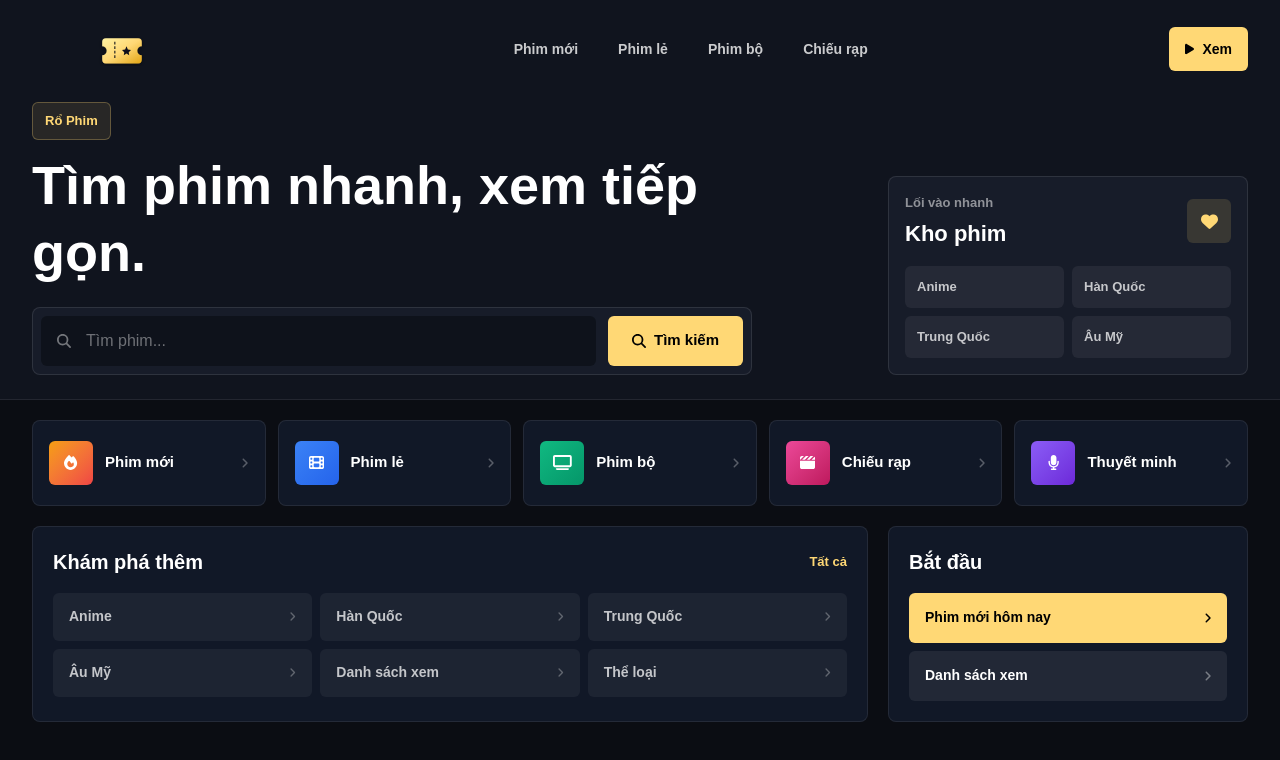
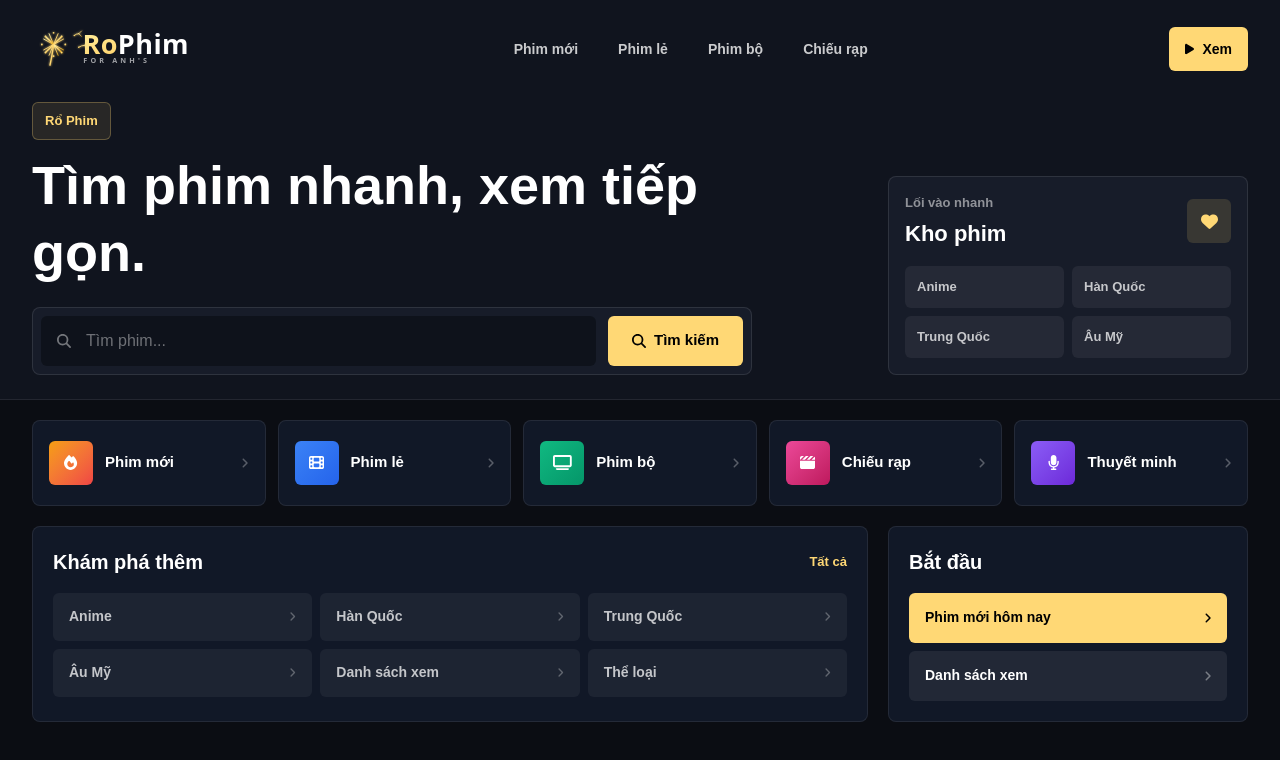
Before and after one commit to FlexDinh/webphimforAnhs, a Next.js app: page / in a window 1280 px wide. Shown: the top 760 px of the page. Built offline with nearby package versions, Linux system fonts and the light colour scheme; no server answers.

Commit message:
style: thiết kế logo mới có hình hoa bồ công anh vàng gold lấp lánh và chữ RoPhim FOR ANH'S

```diff
--- a/src/component/Logo.tsx
+++ b/src/component/Logo.tsx
@@ -17,49 +17,95 @@ export default function Logo({ className = "" }: { className?: string }) {
                         <stop offset="50%" stopColor="#FFD875" />
                         <stop offset="100%" stopColor="#E2A616" />
                     </linearGradient>
-                    <filter id="subtleShadow" x="-10%" y="-10%" width="120%" height="120%">
-                        <feDropShadow dx="0" dy="2" stdDeviation="3" floodOpacity="0.4" />
+                    <filter id="subtleGlow" x="-20%" y="-20%" width="140%" height="140%">
+                        <feGaussianBlur stdDeviation="1.2" result="blur" />
+                        <feComposite in="SourceGraphic" in2="blur" operator="over" />
                     </filter>
                 </defs>
 
-                {/* Centered Minimalist Ticket Icon */}
-                <g filter="url(#subtleShadow)" transform="translate(70, 0)">
-                    {/* Outer Ticket Shape with side notches */}
-                    <path
-                        d="M 12 18
-                           H 48
-                           A 4 4 0 0 1 52 22
-                           V 27
-                           A 5 5 0 0 0 52 37
-                           V 42
-                           A 4 4 0 0 1 48 46
-                           H 12
-                           A 4 4 0 0 1 8 42
-                           V 37
-                           A 5 5 0 0 0 8 27
-                           V 22
-                           A 4 4 0 0 1 12 18 Z"
-                        fill="url(#premiumGold)"
-                    />
+                {/* Dandelion Flower Icon on the left */}
+                <g stroke="url(#premiumGold)" strokeWidth="1.5" strokeLinecap="round" filter="url(#subtleGlow)">
+                    {/* Stem */}
+                    <path d="M 20 48 Q 23 34 24 25" fill="none" />
 
-                    {/* Perforation Line (Dashed) */}
-                    <line
-                        x1="22"
-                        y1="22"
-                        x2="22"
-                        y2="42"
-                        stroke="#0F111A"
-                        strokeWidth="1.5"
-                        strokeDasharray="3 2"
-                        opacity="0.8"
-                    />
+                    {/* Flower Center */}
+                    <circle cx="24" cy="25" r="1.5" fill="url(#premiumGold)" stroke="none" />
 
-                    {/* Star Emblem inside ticket stub */}
-                    <path
-                        d="M 35 27 L 36.5 30.5 L 40 31 L 37.5 33.5 L 38 37 L 35 35 L 32 37 L 32.5 33.5 L 30 31 L 33.5 30.5 Z"
-                        fill="#0F111A"
-                    />
+                    {/* Primary Rays */}
+                    <line x1="24" y1="25" x2="24" y2="12" />
+                    <line x1="24" y1="25" x2="24" y2="38" />
+                    <line x1="24" y1="25" x2="11" y2="25" />
+                    <line x1="24" y1="25" x2="37" y2="25" />
+
+                    <line x1="24" y1="25" x2="15" y2="16" />
+                    <line x1="24" y1="25" x2="33" y2="34" />
+                    <line x1="24" y1="25" x2="15" y2="34" />
+                    <line x1="24" y1="25" x2="33" y2="16" />
+
+                    {/* Fluffy ray tip ends */}
+                    <circle cx="24" cy="12" r="1" fill="url(#premiumGold)" stroke="none" />
+                    <circle cx="24" cy="38" r="1" fill="url(#premiumGold)" stroke="none" />
+                    <circle cx="11" cy="25" r="1" fill="url(#premiumGold)" stroke="none" />
+                    <circle cx="37" cy="25" r="1" fill="url(#premiumGold)" stroke="none" />
+                    <circle cx="15" cy="16" r="1" fill="url(#premiumGold)" stroke="none" />
+                    <circle cx="33" cy="34" r="1" fill="url(#premiumGold)" stroke="none" />
+                    <circle cx="15" cy="34" r="1" fill="url(#premiumGold)" stroke="none" />
+                    <circle cx="33" cy="16" r="1" fill="url(#premiumGold)" stroke="none" />
+
+                    {/* Secondary thinner rays */}
+                    <line x1="24" y1="25" x2="19" y2="13" strokeWidth="1" />
+                    <line x1="24" y1="25" x2="29" y2="37" strokeWidth="1" />
+                    <line x1="24" y1="25" x2="13" y2="19" strokeWidth="1" />
+                    <line x1="24" y1="25" x2="35" y2="31" strokeWidth="1" />
+                    <line x1="24" y1="25" x2="13" y2="31" strokeWidth="1" />
+                    <line x1="24" y1="25" x2="35" y2="19" strokeWidth="1" />
+                    <line x1="24" y1="25" x2="19" y2="37" strokeWidth="1" />
+                    <line x1="24" y1="25" x2="29" y2="13" strokeWidth="1" />
+
+                    {/* Floating seeds drifting away to the right */}
+                    {/* Seed 1 */}
+                    <g transform="translate(14, -6)">
+                        <path d="M 33 21 Q 35 19 38 19" fill="none" strokeWidth="1" />
+                        <line x1="38" y1="19" x2="41" y2="16" strokeWidth="0.8" />
+                        <line x1="38" y1="19" x2="41" y2="22" strokeWidth="0.8" />
+                        <circle cx="33" cy="21" r="0.8" fill="url(#premiumGold)" stroke="none" />
+                    </g>
+                    {/* Seed 2 */}
+                    <g transform="translate(24, 4)">
+                        <path d="M 28 24 Q 31 22 34 22" fill="none" strokeWidth="1" />
+                        <line x1="34" y1="22" x2="37" y2="19" strokeWidth="0.8" />
+                        <line x1="34" y1="22" x2="37" y2="25" strokeWidth="0.8" />
+                        <circle cx="28" cy="24" r="0.8" fill="url(#premiumGold)" stroke="none" />
+                    </g>
                 </g>
+
+                {/* Typography: "RoPhim" */}
+                <text
+                    x="56"
+                    y="36"
+                    fontFamily="system-ui, -apple-system, sans-serif"
+                    fontWeight="800"
+                    fontSize="30"
+                    fill="url(#premiumGold)"
+                    letterSpacing="0.5"
+                >
+                    Ro
+                    <tspan fill="#FFFFFF">Phim</tspan>
+                </text>
+
+                {/* Subtitle: "FOR ANH'S" */}
+                <text
+                    x="57"
+                    y="46"
+                    fontFamily="system-ui, -apple-system, sans-serif"
+                    fontWeight="700"
+                    fontSize="8"
+                    fill="#FFFFFF"
+                    opacity="0.6"
+                    letterSpacing="3.5"
+                >
+                    FOR ANH'S
+                </text>
             </svg>
         </div>
     );
```
